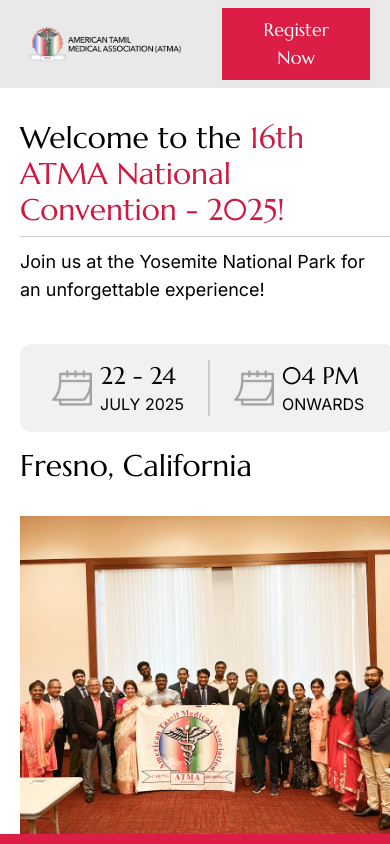
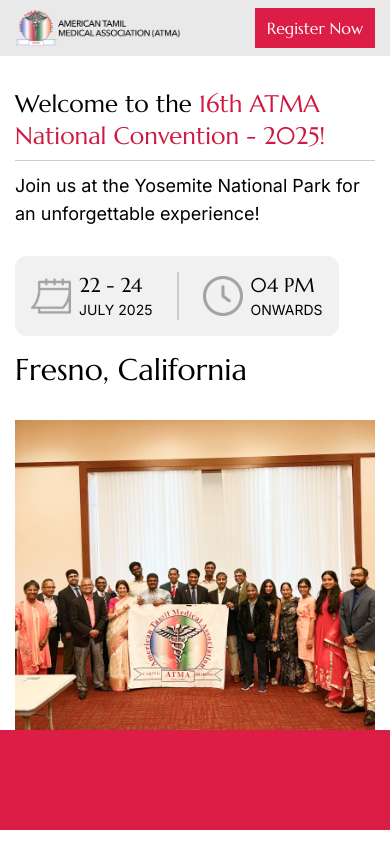
Before and after one commit to employeebhavya/atma-national-convention, a Next.js app: page / in a window 390 px wide. Shown: the top 844 px of the page. Built offline with nearby package versions, Linux system fonts and the light colour scheme.

Commit message:
fixed all the mobile issues

```diff
--- a/src/app/globals.css
+++ b/src/app/globals.css
@@ -30,9 +30,6 @@
 }
 
 @media only screen and (max-width: 1280px) {
-  header {
-    padding-left: 8px;
-  }
   .container {
     padding-left: 30px;
     padding-right: 30px;
@@ -45,12 +42,11 @@
 
 @media only screen and (max-width: 767px) {
   .container {
-    padding-left: 20px;
-    padding-right: 20px;
+    padding-left: 15px;
+    padding-right: 15px !important;
   }
   header .container {
     margin: 0;
-    padding: 0;
   }
 }
 input:focus,
--- a/src/components/Accommodation.jsx
+++ b/src/components/Accommodation.jsx
@@ -6,7 +6,9 @@
     <section className="my-14 relative">
       <div className="container bg-[#DEDEDE] p-8">
         <div className="md:max-w-[70%]">
-          <h2 className="text-3xl text-black mb-2">Accommodation</h2>
+          <h2 className="text-2xl md:text-3xl text-black mb-2">
+            Accommodation
+          </h2>
           <p className="text-base text-black">
             Hotel rooms are available at a discounted rate of $172 per night (+
             tax) for ATMA convention attendees at the Double Tree Hotel, Fresno.
--- a/src/components/AtmaConvention.jsx
+++ b/src/components/AtmaConvention.jsx
@@ -29,7 +29,7 @@
     <section className="relative py-14">
       <div className="container flex flex-col gap-8">
         <div className="flex flex-col items-center justify-center">
-          <h2 className="text-3xl text-black text-center ">
+          <h2 className="text-2xl md:text-3xl text-black text-center ">
             What to Expect at the ATMA Convention
           </h2>
           <hr className="w-20 mt-2 border-2 text-[#dc1d46]" />
--- a/src/components/Header.jsx
+++ b/src/components/Header.jsx
@@ -6,7 +6,7 @@
   return (
     <header className="relative bg-[#e9e9e9] md:bg-transparent">
       <div className="container flex gap-8 items-center justify-between">
-        <div className="flex items-center justify-center pl-5 md:pl-0">
+        <div className="flex items-center justify-center">
           <Image
             src={"/logos/logo.png"}
             width={370}
@@ -16,7 +16,7 @@
             className="h-auto object-cover"
           />
         </div>
-        <div className="flex items-center justify-end gap-4 bg-[#E9E9E9] w-full h-full p-2 pr-5 md:p-4">
+        <div className="flex items-center justify-end gap-4 bg-[#E9E9E9] w-full h-full py-2 md:p-4">
           <div className="hidden md:flex gap-2 items-center">
             <Link
               href={"#"}
@@ -69,7 +69,7 @@
           </div>
           <div>
             <Link href={"#form"}>
-              <button className="bg-[#dc1d46] text-white px-5 py-2 text-lg hover:bg-black transition-all duration-300 cursor-pointer">
+              <button className="bg-[#dc1d46] text-white px-3 sm:px-5 py-2 text-base hover:bg-black transition-all duration-300 cursor-pointer">
                 Register Now
               </button>
             </Link>
--- a/src/components/Hero.jsx
+++ b/src/components/Hero.jsx
@@ -6,7 +6,7 @@
     <section className="relative hero">
       <div className="container grid grid-cols-1 md:grid-cols-2 gap-8 md:gap-4">
         <div className="flex flex-col gap-2 justify-center pt-8 md:pt-0">
-          <h1 className="text-3xl md:text-[45px]">
+          <h1 className="text-2xl md:text-[45px]">
             Welcome to the{" "}
             <span className="text-[#cf1941]">
               16th ATMA National Convention - 2025!
@@ -17,7 +17,7 @@
             Join us at the Yosemite National Park for an unforgettable
             experience!
           </p>
-          <div className="flex items-center bg-[#f1f1f1] w-max px-8 py-4 rounded-xl gap-6 mt-8">
+          <div className="flex sm:flex-row bg-[#f1f1f1] w-max px-4 md:px-8 py-4 rounded-xl gap-6 mt-5">
             <div className="flex items-center gap-2 border-r-2 border-[#ccc] pr-6">
               <Image
                 src={"/calendar.svg"}
@@ -28,13 +28,13 @@
                 className="w-10 h-auto object-cover"
               />
               <div>
-                <h3 className="text-2xl uppercase">22 - 24</h3>
-                <p className="text-base uppercase">july 2025</p>
+                <h3 className="text-xl sm:text-2xl uppercase">22 - 24</h3>
+                <p className="text-sm sm:text-base uppercase">july 2025</p>
               </div>
             </div>
             <div className="flex items-center gap-2">
               <Image
-                src={"/calendar.svg"}
+                src={"/clock.svg"}
                 width={30}
                 height={30}
                 alt="image"
@@ -42,8 +42,8 @@
                 className="w-10 h-auto object-cover"
               />
               <div>
-                <h3 className="text-2xl uppercase">04 PM</h3>
-                <p className="text-base uppercase">onwards</p>
+                <h3 className="text-xl sm:text-2xl uppercase">04 PM</h3>
+                <p className="text-sm sm:text-base uppercase">onwards</p>
               </div>
             </div>
           </div>
--- a/src/components/RegistrationForm.jsx
+++ b/src/components/RegistrationForm.jsx
@@ -205,7 +205,9 @@
   return (
     <section className="relative my-14" id="form">
       <div className="container bg-white">
-        <h1 className="text-3xl text-center mb-8">ATMA Registration Form</h1>
+        <h1 className="text-2xl md:text-3xl text-center mb-8">
+          ATMA Registration Form
+        </h1>
 
         <form className="space-y-8">
           <div className="grid grid-cols-1 md:grid-cols-2 gap-6">
--- a/src/components/SpecialHighlights.jsx
+++ b/src/components/SpecialHighlights.jsx
@@ -25,7 +25,9 @@
     <section className="py-14 relative bg-[#F4F4F4]">
       <div className="container grid grid-cols-1 xl:grid-cols-3 gap-8">
         <div className="col-span-1">
-          <h2 className="text-3xl text-black">Special Highlights</h2>
+          <h2 className="text-2xl md:text-3xl text-black">
+            Special Highlights
+          </h2>
         </div>
         <div className="col-span-2 grid grid-cols-1 md:grid-cols-2 gap-4">
           {spclHighlights.map((item, index) => (
--- a/src/components/WhyAttend.jsx
+++ b/src/components/WhyAttend.jsx
@@ -17,7 +17,7 @@
           />
         </div>
         <div className="flex flex-col gap-6 items-start">
-          <h2 className="text-3xl text-black">
+          <h2 className="text-2xl md:text-3xl text-black">
             Why Attend the 16th ATMA National Convention - 2025?
           </h2>
           <ul className="list-disc list-inside pl-2 text-base text-black flex flex-col gap-3">
```
